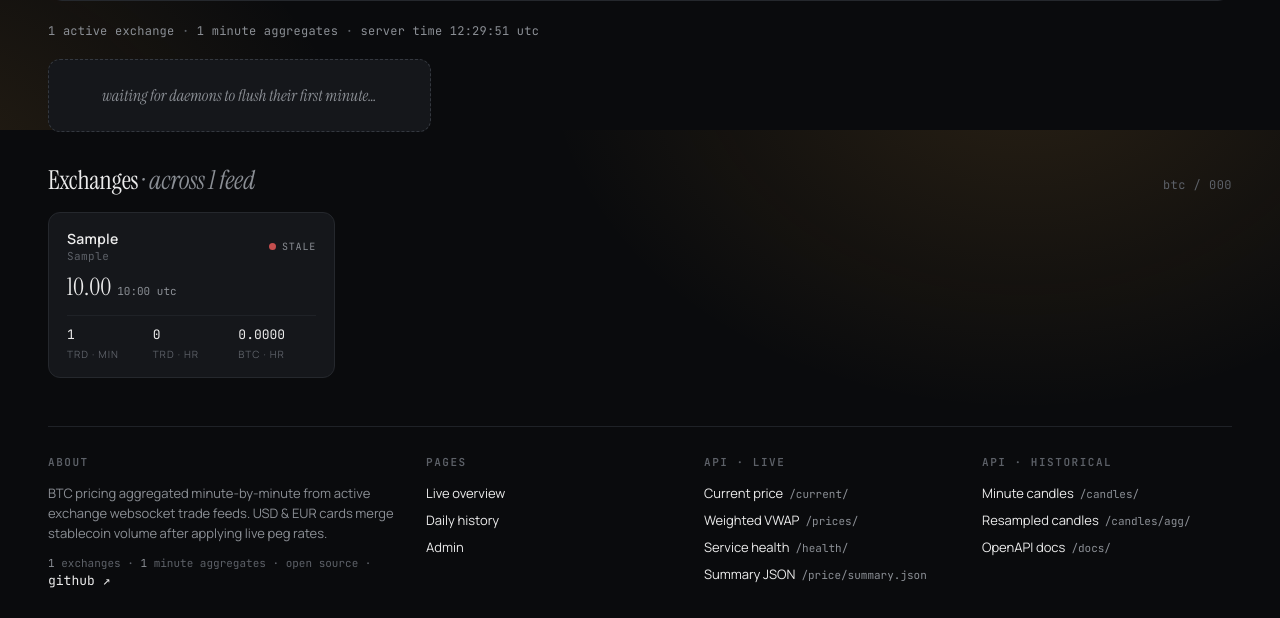
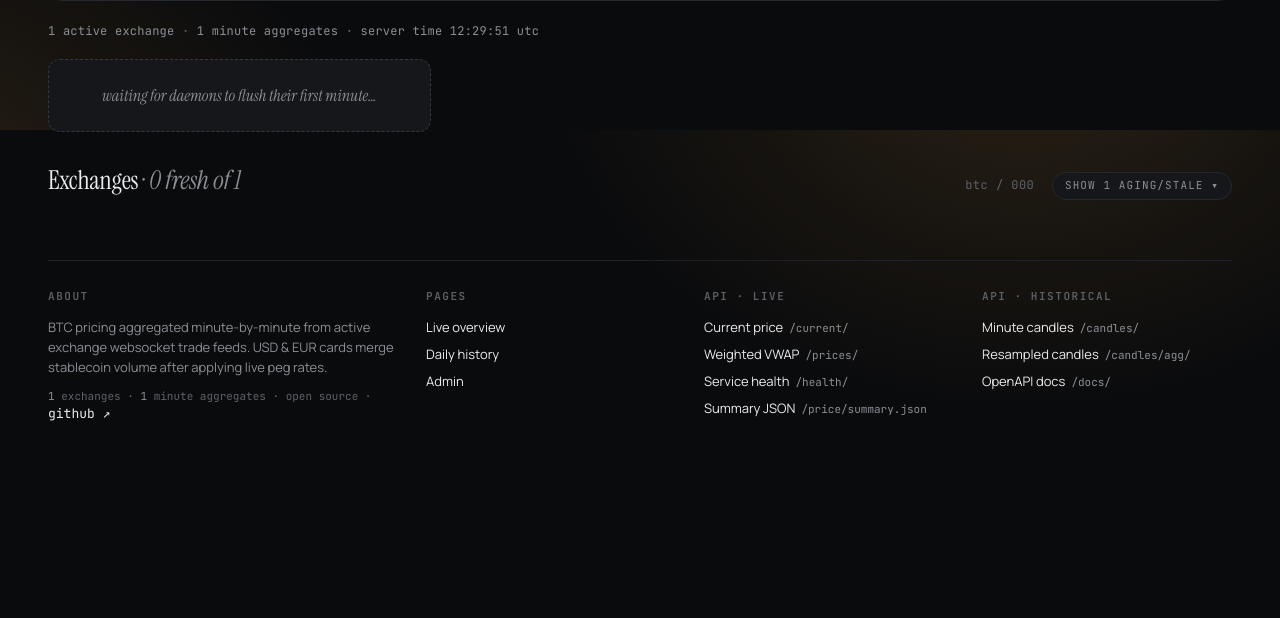
Before and after one commit to AbelLykens/pricemon, a Django app: page / in a window 1280 px wide. Shown: the part 670-1288 px from the top of the page. After the commit the page ends 1091 px from the top, so only its background shows below. Run offline with Django 5.2, Linux system fonts and the light colour scheme; tables that the repository leaves empty hold one stand-in row (values such as "Sample post"); parts of the project's set-up code (start-up, migrations or seed data) failed here and were passed over.

Commit message:
Hide aging/stale exchange cards behind a toggle by default
Only fresh feeds show in the exchanges grid; aging and stale ones
collapse into a "show N aging/stale" pill in the section head. The
toggle state persists in localStorage and survives the AJAX refresh
by applying body.show-stale before paint via a head-script.

Co-Authored-By: Claude Opus 4.7 (1M context) <noreply@anthropic.com>

```diff
--- a/api/templates/api/_exchange_card.html
+++ b/api/templates/api/_exchange_card.html
@@ -1,5 +1,5 @@
 {# Single exchange row card — used inside _overview_content.html. #}
-<div class="ex-card">
+<div class="ex-card{% if not r.fresh %} dim{% endif %}">
   <div class="ex-head">
     <div>
       <div class="ex-name">{{ r.exchange }}</div>
--- a/api/templates/api/_overview_content.html
+++ b/api/templates/api/_overview_content.html
@@ -116,10 +116,16 @@
 {# ── Exchanges grid ────────────────────────────────────────── #}
 {% if rows %}
   <div class="section-head">
-    <h2>Exchanges<em> · across {{ rows|length }} feed{{ rows|length|pluralize }}</em></h2>
+    <h2>Exchanges<em> · {{ fresh_count }} fresh{% if dim_count %} of {{ rows|length }}{% endif %}</em></h2>
     <span class="section-sub">
       {% if show_all %}all quotes
       {% elif selected_quote %}btc / {{ selected_quote }}
+      {% endif %}
+      {% if dim_count %}
+        <button type="button" class="dim-toggle" data-dim-count="{{ dim_count }}">
+          <span class="closed-label">show {{ dim_count }} aging/stale ▾</span>
+          <span class="open-label">hide aging/stale ▴</span>
+        </button>
       {% endif %}
     </span>
   </div>
--- a/api/templates/api/overview.html
+++ b/api/templates/api/overview.html
@@ -450,6 +450,31 @@
     margin-top: 2px;
   }
 
+  /* fresh-only default; stale/aging revealed by body.show-stale */
+  .ex-card.dim { display: none; }
+  body.show-stale .ex-card.dim { display: flex; }
+  body.show-stale .ex-card.dim { opacity: 0.78; }
+
+  .dim-toggle {
+    appearance: none;
+    background: var(--surface);
+    border: 1px solid var(--border);
+    color: var(--text-muted);
+    font: inherit; font-size: 11px;
+    font-family: "JetBrains Mono", monospace;
+    text-transform: uppercase; letter-spacing: 0.1em;
+    padding: 5px 12px;
+    border-radius: 999px;
+    cursor: pointer;
+    margin-left: 10px;
+    transition: color 0.15s, border-color 0.15s, background 0.15s;
+  }
+  .dim-toggle:hover { color: var(--text); border-color: var(--border-strong); background: var(--surface-hover); }
+  .dim-toggle .open-label { display: none; }
+  body.show-stale .dim-toggle .open-label { display: inline; }
+  body.show-stale .dim-toggle .closed-label { display: none; }
+  body.show-stale .dim-toggle { color: var(--text); border-color: var(--border-strong); }
+
   /* group by quote when ALL mode */
   .ex-group { margin-bottom: 22px; }
   .ex-group .group-label {
@@ -708,12 +733,25 @@
   </div>
 
   <script>
-  // Theme handling — must run before any paint to avoid flash.
+  // Theme + stale-row state — must run before paint to avoid flash.
   (function () {
     const KEY = 'pricemon:theme';
+    const STALE_KEY = 'pricemon:showStale';
     let theme = 'dark';
     try { theme = localStorage.getItem(KEY) || 'dark'; } catch (_) {}
     document.documentElement.dataset.theme = theme === 'light' ? 'light' : 'dark';
+    try {
+      if (localStorage.getItem(STALE_KEY) === '1') {
+        document.addEventListener('DOMContentLoaded', () => document.body.classList.add('show-stale'));
+      }
+    } catch (_) {}
+    document.addEventListener('click', (e) => {
+      const btn = e.target.closest('.dim-toggle');
+      if (!btn) return;
+      const next = !document.body.classList.contains('show-stale');
+      document.body.classList.toggle('show-stale', next);
+      try { localStorage.setItem(STALE_KEY, next ? '1' : '0'); } catch (_) {}
+    });
     document.addEventListener('DOMContentLoaded', () => {
       const btn = document.getElementById('theme-toggle');
       if (!btn) return;
--- a/api/views.py
+++ b/api/views.py
@@ -1675,6 +1675,9 @@ class OverviewView(View):
             global_vwap_fiat = {k: v for k, v in global_vwap_fiat.items() if k == selected_quote}
             global_vwap = {k: v for k, v in global_vwap.items() if k == selected_quote}
 
+        fresh_count = sum(1 for r in rows if r["fresh"])
+        dim_count = len(rows) - fresh_count
+
         ctx = {
             "now": now,
             "short_window": self.SHORT_WINDOW_MIN,
@@ -1691,6 +1694,8 @@ class OverviewView(View):
             "show_all": show_all,
             "fresh_window_sec": settings.CURRENT_FRESH_SEC,
             "rows": rows,
+            "fresh_count": fresh_count,
+            "dim_count": dim_count,
             "active_exchanges": Exchange.objects.filter(is_active=True).count(),
             "total_aggregates": MinuteAggregate.objects.count(),
         }
```
